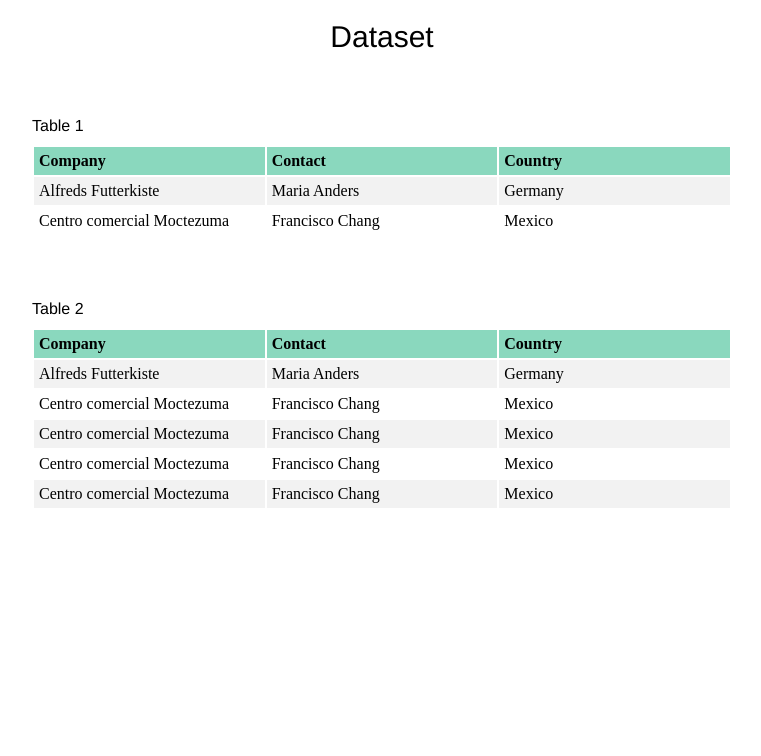
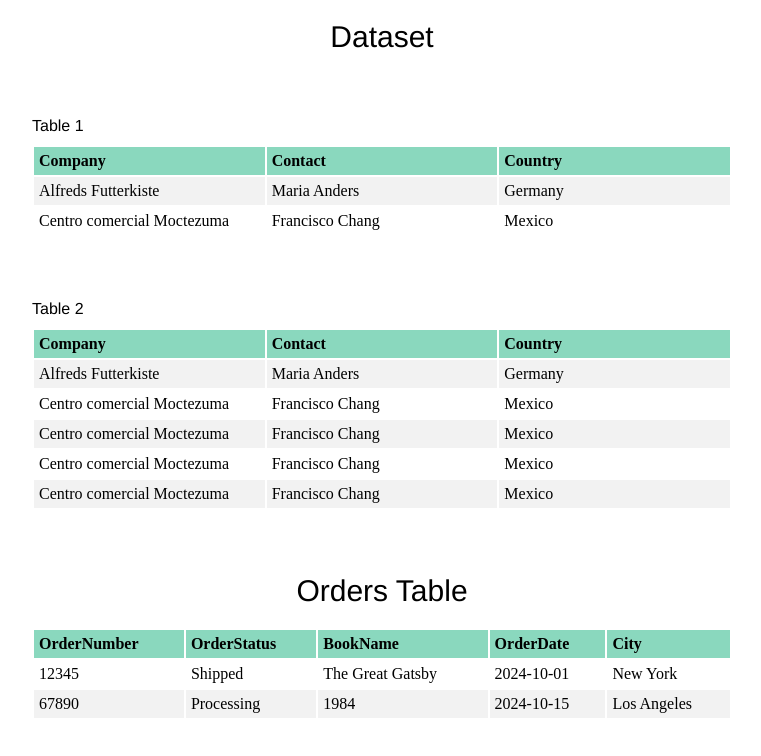
Before and after one commit to soomro/Written_assignment_2_Clara, a plain HTML site: page dataset.html in a window 1280 px wide. Shown: the whole page, without its empty margins (258-1019 px from the left). Drawn offline with Linux system fonts and the light colour scheme.

Commit message:
added dataset table

```diff
--- a/dataset.html
+++ b/dataset.html
@@ -65,6 +65,35 @@
           </table>
 
         </div>
-
+       <div>
+        <h1>Orders Table</h1>
+        <table>
+          <thead>
+              <tr>
+                  <th>OrderNumber</th>
+                  <th>OrderStatus</th>
+                  <th>BookName</th>
+                  <th>OrderDate</th>
+                  <th>City</th>
+              </tr>
+          </thead>
+          <tbody>
+              <tr>
+                  <td>12345</td>
+                  <td>Shipped</td>
+                  <td>The Great Gatsby</td>
+                  <td>2024-10-01</td>
+                  <td>New York</td>
+              </tr>
+              <tr>
+                  <td>67890</td>
+                  <td>Processing</td>
+                  <td>1984</td>
+                  <td>2024-10-15</td>
+                  <td>Los Angeles</td>
+              </tr>
+          </tbody>
+      </table>
+       </dvi>
 </body>
 </html>
```
